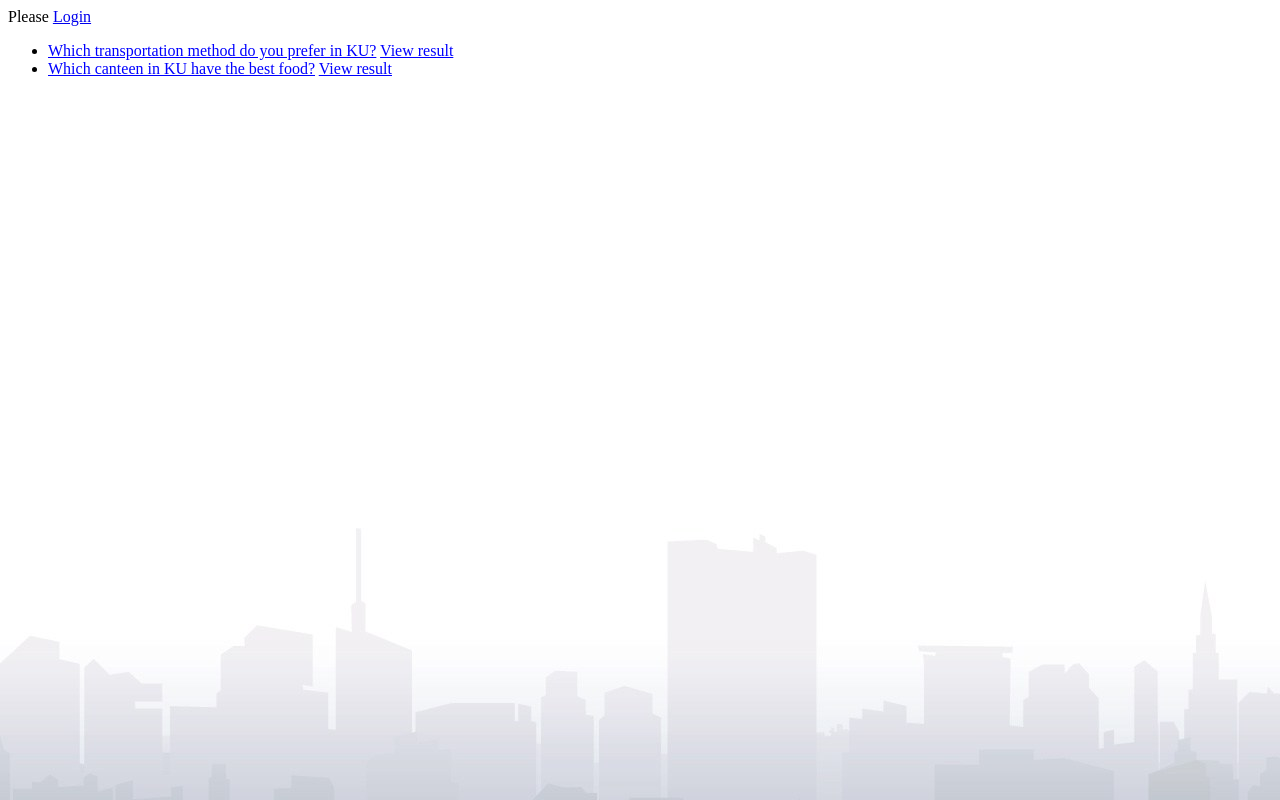
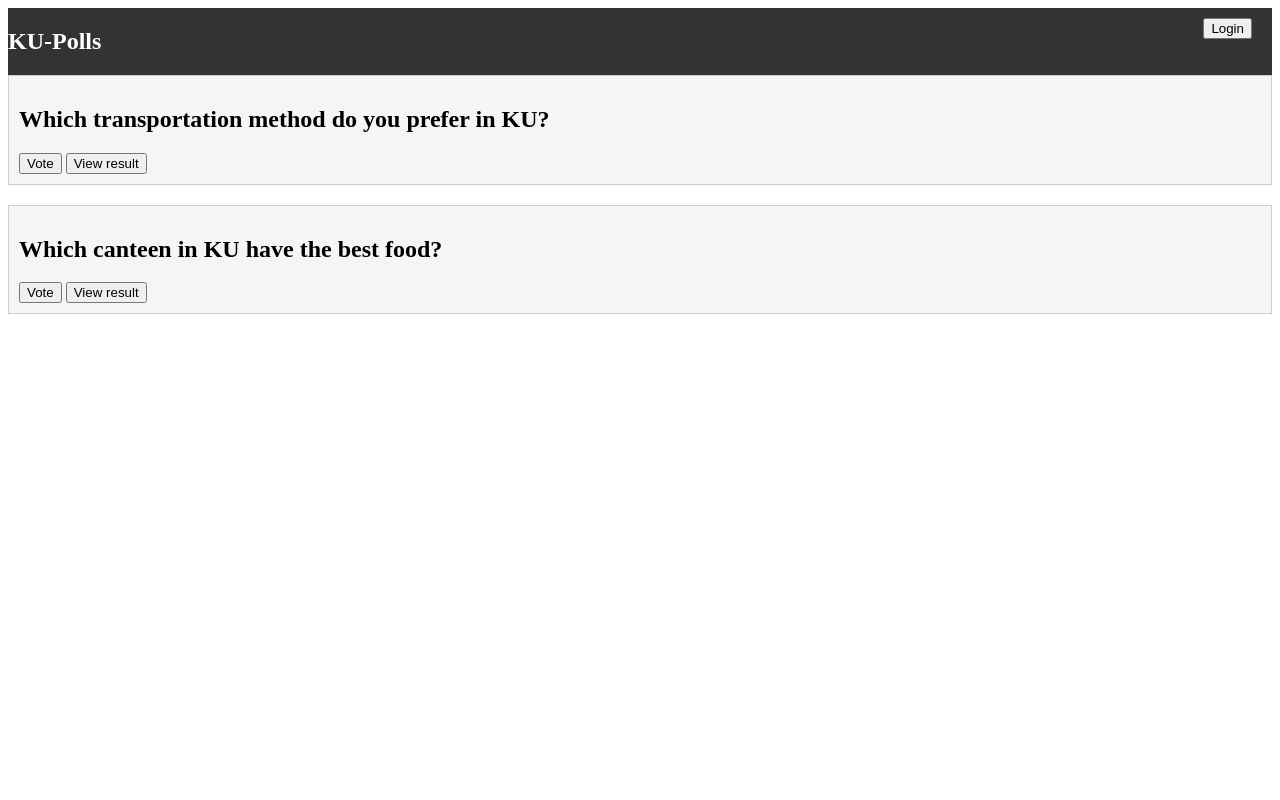
Before and after one commit to SariyaP/ku-polls, a Django app: page /polls/ in a window 1280 px wide. Run offline with Django 5.2, Linux system fonts and the light colour scheme; data comes from the database, SQL or seed files in the repository.

Commit message:
change of UI and include login,logout

```diff
--- a/polls/models.py
+++ b/polls/models.py
@@ -2,6 +2,7 @@ import datetime
 
 from django.db import models
 from django.utils import timezone
+from django.contrib.auth.models import User
 
 class Question(models.Model):
     question_text = models.CharField(max_length=200)
@@ -32,7 +33,16 @@ class Question(models.Model):
 class Choice(models.Model):
     question = models.ForeignKey(Question, on_delete=models.CASCADE)
     choice_text = models.CharField(max_length=200)
-    votes = models.IntegerField(default=0)
 
     def __str__(self):
         return self.choice_text
+
+    @property
+    def votes(self):
+        return self.vote_set.count()
+
+class Vote(models.Model):
+    """A vote by a user for each choice"""
+
+    choice = models.ForeignKey(Choice, on_delete=models.CASCADE)
+    user = models.ForeignKey(User, on_delete=models.CASCADE)
--- a/polls/static/polls/style.css
+++ b/polls/static/polls/style.css
@@ -1,7 +1,57 @@
+body{
+    background-image: linear-gradient(#648eda, e2a8f3)
+}
+ul {
+  list-style-type: none;
+  margin: 0;
+  padding: 0;
+  overflow: hidden;
+  background-color: #333;
+}
+li{
+list-style-type: none;}
 li a {
-    color: blue;
+    list-style-type: none;
+  display: block;
+  color: white;
+  text-align: center;
+  padding: 14px 16px;
+  text-decoration: none;
+  list-style-type: none;
+}
+h1{
+color:white}
 
+.navigate{
+margin: auto;
+background-color: #648eda;
 }
-body {
-    background:white
-    url("image/background.png") no-repeat;}
+.navigate ul {
+  display: flex; /* Arrange list items horizontally */
+  justify-content: space-between; /* Space items evenly */
+  list-style-type: none;
+  margin: 0;
+  padding: 0;
+}
+
+.navigate li {
+  margin: 0;
+  padding: 0;
+}
+
+.navigate a {
+  padding: 10px 20px;
+}
+.poll-item {
+  margin-bottom: 10px;
+  border: 1px solid #ddd;
+  padding: 10px;
+  background-color: blue;
+  width: 300px;
+}
+.poll-container {
+  border: 1px solid #ccc;
+  padding: 10px;
+  margin-bottom: 20px;
+  background-color: #f5f5f5;
+}
--- a/polls/templates/polls/detail.html
+++ b/polls/templates/polls/detail.html
@@ -10,5 +10,5 @@
 </fieldset>
 <input type="submit" value="Vote">
 </form>
-<p><a href="{% url 'polls:results' question.id %}">View result</a></p>
-<p><a href="{% url 'polls:index' %}">Back to polls</a></p>
+<a href="{% url 'polls:results' question.id %}"><button>View result</button></a>
+<a href="{% url 'polls:index' %}"><button>Back to polls</button></a>
--- a/polls/templates/polls/index.html
+++ b/polls/templates/polls/index.html
@@ -1,16 +1,20 @@
+<body>
 {% load static %}
 
+<nav class="navigate">
+<ul>
+<h1>KU-Polls</h1>
         {% if user.is_authenticated %}
-   Welcome back, {{ user.username }}
+            <li><a>Welcome back, {{ user.username }}</a></li>
             <form action="{% url 'logout' %}" method="post">
         {% csrf_token %}
-  <button type="submit">Log Out</button>
+            <li><a><button type="submit">Log Out</button></a></li>
             </form>
         {% else %}
-   Please <a href="{% url 'login' %}?next={{request.path}}">Login</a>
+            <a href="{% url 'login' %}?next={{request.path}}"><button>Login</button></a>
         {% endif %}
-
-<link rel="stylesheet" href="{% static 'polls/style.css' %}">
+</ul>
+</nav>
 {% if messages %}
 <ul class="messages">
     {% for msg in messages %}
@@ -18,13 +22,24 @@
   {% endfor %}
 </ul>
 {% endif %}
-{% if latest_question_list %}
-    <ul>
+<div class="all-question">{% if latest_question_list %}
     {% for question in latest_question_list %}
-        <li><a href="{% url 'polls:detail' question.id %}">{{ question.question_text }}</a>
-        <a href="{% url 'polls:results' question.id %}">View result</a></li>
+    <div class="poll-container">
+          <h2 class="heading">{{ question.question_text }}</h2></li>
+        <div class="poll-actions">
+        {% if question.can_vote %}
+              <a href="{% url 'polls:detail' question.id %}"><button>Vote</button></a>
+            {% endif %}
+            <a href="{% url 'polls:results' question.id %}"><button>View
+ result</button></a>
+          </div>
+        </div>
+
         {% endfor %}
-    </ul>
 {% else %}
     <p>No polls are available.</p>
 {% endif %}
+</div>
+</body>
+
+<link rel="stylesheet" href="{% static 'polls/style.css' %}">
--- a/polls/templates/polls/results.html
+++ b/polls/templates/polls/results.html
@@ -2,8 +2,10 @@
 
 <ul>
 {% for choice in question.choice_set.all %}
-    <li>{{ choice.choice_text }}</li>
+    <li>{{ choice.choice_text }} {{ choice.votes }}</li>
 {% endfor %}
 </ul>
 
-<p><a href="{% url 'polls:index' %}">Back to poll</a></p>
+<a href="{% url 'polls:index' %}"><button>Back to poll</button></a>
+{% load static %}
+<link rel="stylesheet" href="{% static 'polls/style.css' %}">
--- a/polls/views.py
+++ b/polls/views.py
@@ -4,8 +4,9 @@ from django.urls import reverse
 from django.views import generic
 from django.utils import timezone
 from django.contrib import messages
-
-from .models import Choice, Question
+from django.contrib.auth.decorators import login_required
+from django.db.models import F
+from .models import Choice, Question,Vote
 class IndexView(generic.ListView):
     template_name = 'polls/index.html'
     context_object_name = 'latest_question_list'
@@ -57,7 +58,7 @@ def results(request, question_id):
     question = get_object_or_404(Question, pk=question_id)
     return render(request, 'polls/results.html', {'question': question})
 
-
+@login_required
 def vote(request, question_id):
     question = get_object_or_404(Question, pk=question_id)
     try:
@@ -67,7 +68,21 @@ def vote(request, question_id):
             'question': question,
             'error_message': "You didn't select a choice.",
         })
-    else:
-        selected_choice.votes += 1
-        selected_choice.save()
-        return HttpResponseRedirect(reverse('polls:results', args=(question.id,)))
+
+    #Reference to the current user
+    this_user = request.user
+
+    #get the user's vote'
+    try:
+        # vote = user.votee_set.get(choice.question=question)
+        vote = Vote.objects.get(user=this_user, choice__question=question )
+        # User has a vote for this question! Update his choice.
+        vote.choice = selected_choice
+        vote.save()
+        messages.success(request,f"Your vote was change to '{selected_choice.choice_text}'")
+    except Vote.DoesNotExist:
+        vote = Vote.objects.create(user=this_user, choice=selected_choice)
+        # Does not have to vote yet
+        # Auto save
+        messages.success(request, f"Your vote was change to '{selected_choice.choice_text}'")
+    return HttpResponseRedirect(reverse("polls:results", args=(question.id,)))
```
Also changed, not shown: polls/migrations/0004_remove_choice_votes_alter_question_pub_date_vote.py (added). Lines whose indentation alone changed are shown as unchanged.
